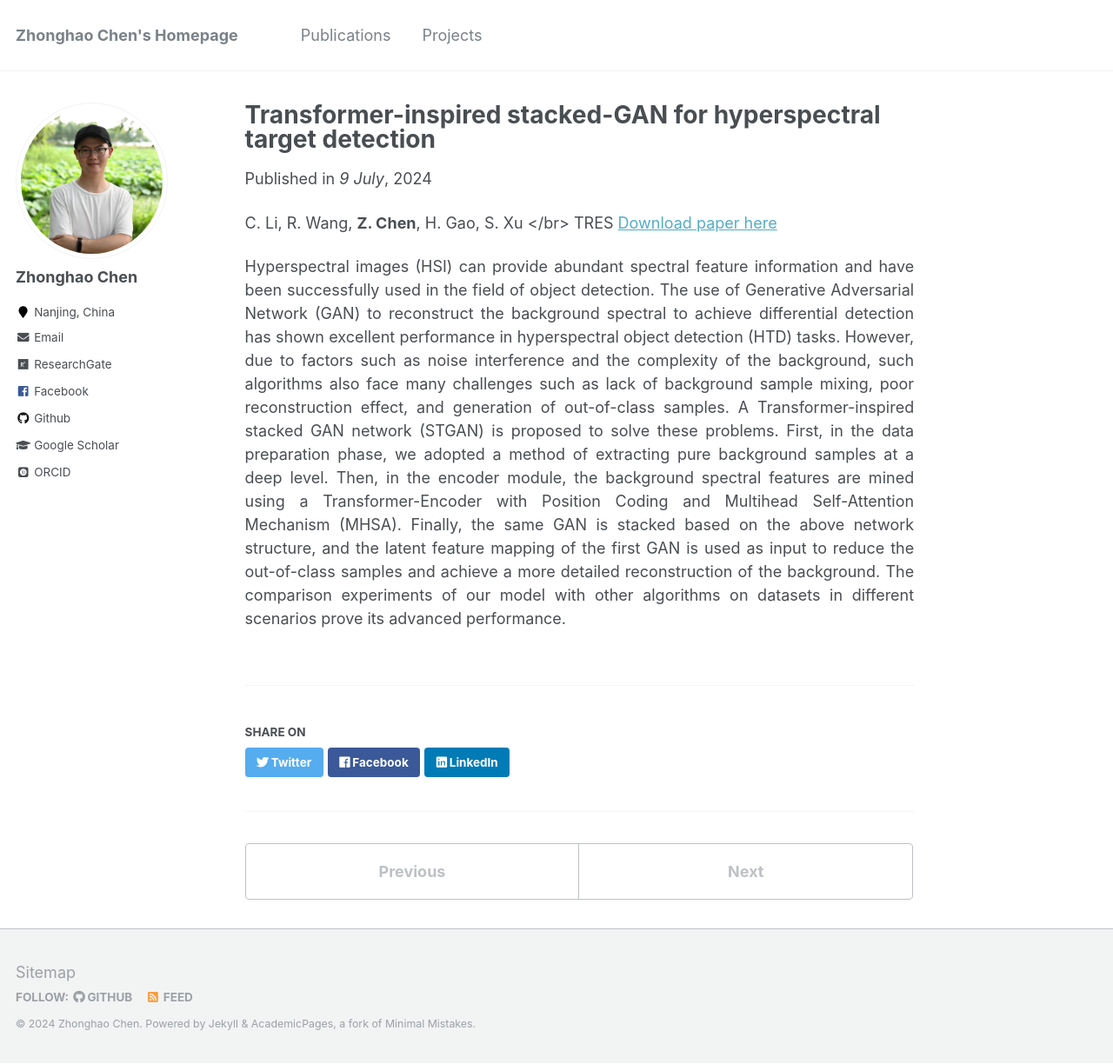
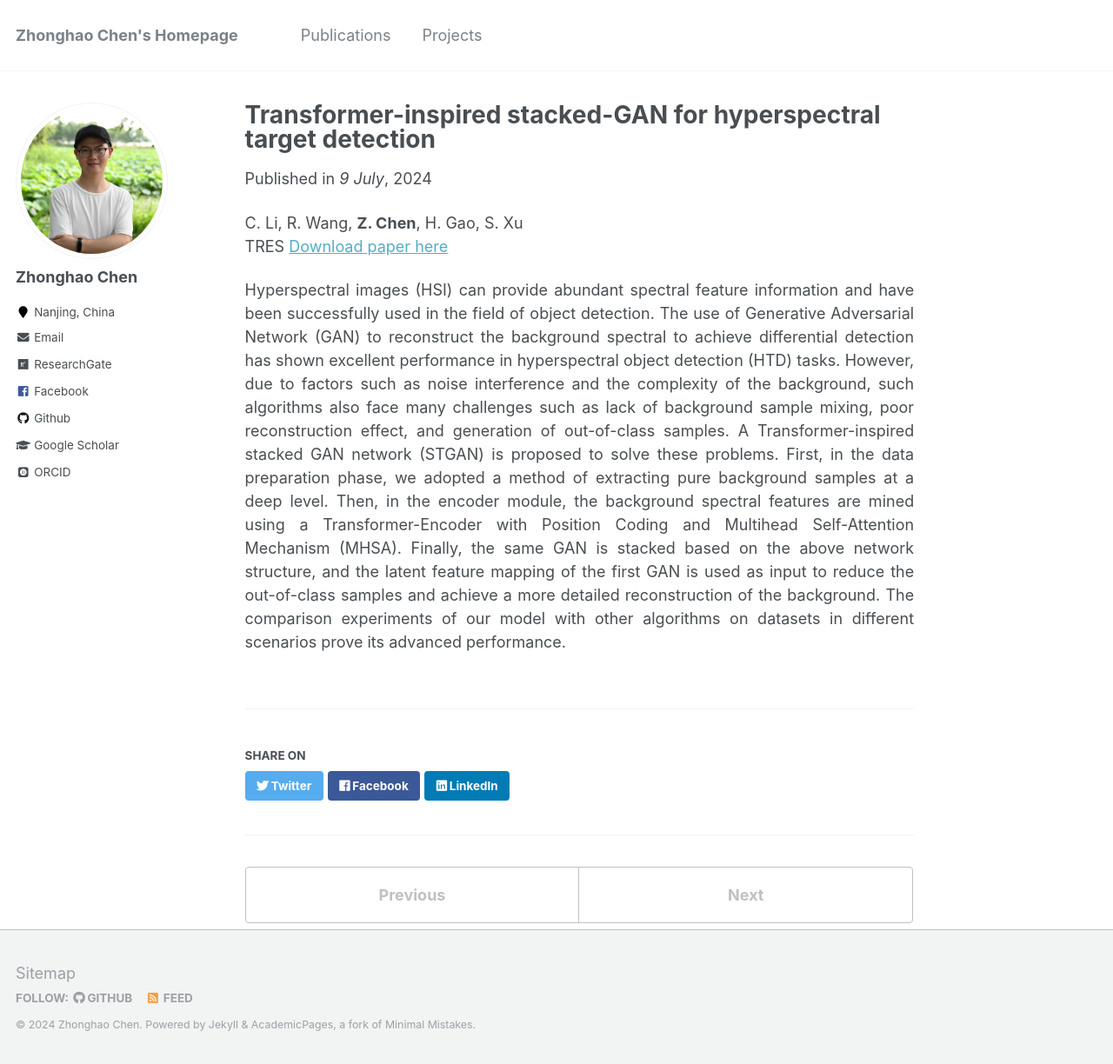
Before and after one commit to zhonghaochen/zhonghaochen.github.io, a Jekyll site: the page built from _publications/Transformer-inspired stacked-GAN for hyperspectral target detection.md, in a window 1280 px wide and 1224 px high. Shown: the whole window at 87% size. Built offline with Jekyll 4.4.1, drawn with Linux system fonts in a browser that asks for light colours; some web fonts are replaced.

```diff
--- a/_publications/Transformer-inspired stacked-GAN for hyperspectral target detection.md
+++ b/_publications/Transformer-inspired stacked-GAN for hyperspectral target detection.md
@@ -4,7 +4,7 @@ collection: publications
 date: 2024-07-09
 venue: '9 July'
 ---
-C. Li, R. Wang, **Z. Chen**, H. Gao, S. Xu </br>
+C. Li, R. Wang, **Z. Chen**, H. Gao, S. Xu <br>
 TRES
 [Download paper here](https://www.tandfonline.com/doi/abs/10.1080/01431161.2024.2370500)
 
```
